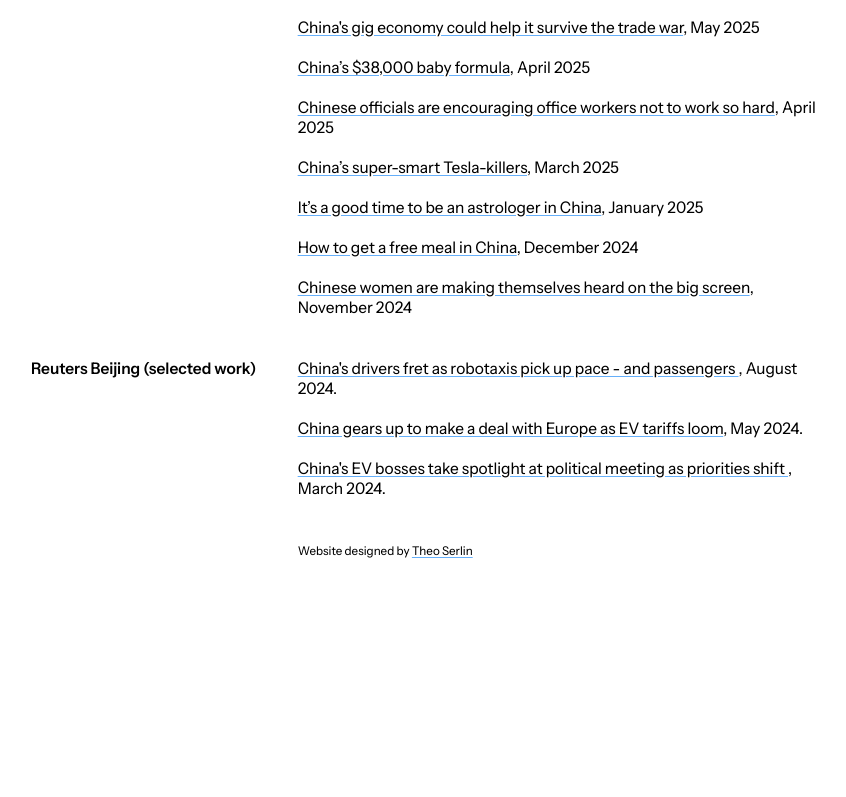
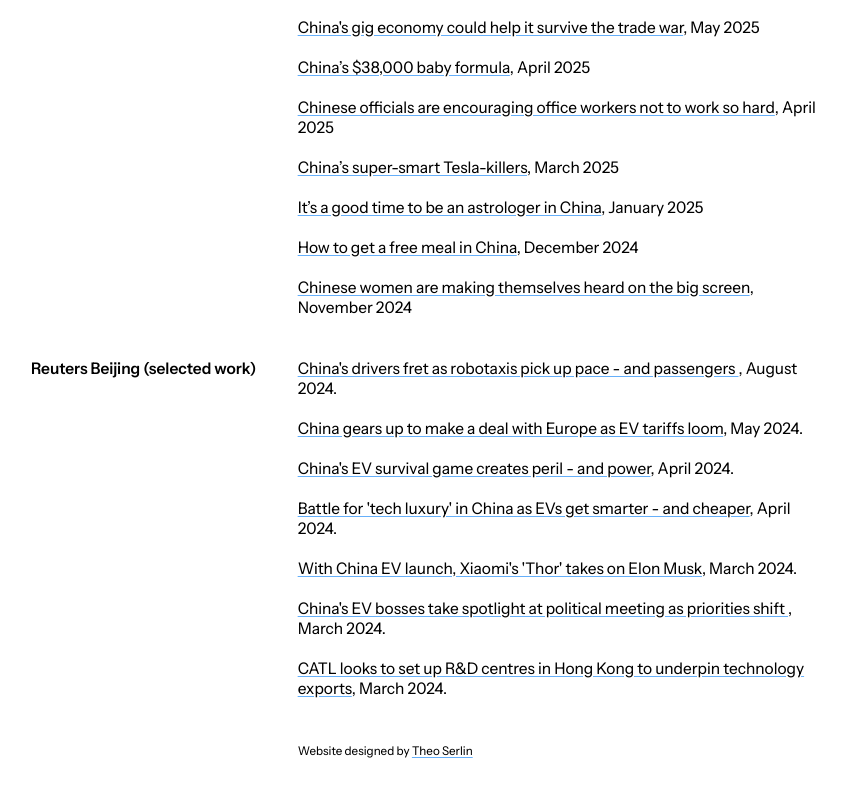
Before and after one commit to jsarahwu/jsarahwu.github.io, a plain HTML site: page index.html in a window 1280 px wide. Shown: the part 1824-2621 px from the top of the page, without its empty margins (213-1059 px from the left). Before the commit the page ends 2425 px from the top, so only its background shows below. Drawn offline with Linux system fonts and the light colour scheme.

Commit message:
Update index.html

```diff
--- a/index.html
+++ b/index.html
@@ -154,8 +154,21 @@ Before joining The Economist, Sarah covered the rise of electric vehicles in Chi
   <a href="https://www.reuters.com/business/autos-transportation/china-gears-up-make-deal-with-europe-ev-tariffs-loom-2024-05-29/">China gears up to make a deal with Europe as EV tariffs loom</a>, May 2024.
       </p>
   <p>
+  <a href="    https://www.reuters.com/world/china/chinas-ev-survival-game-creates-peril-power-2024-04-24/">China's EV survival game creates peril - and power</a>, April 2024.
+      </p>
+  <p>
+  <a href="https://www.reuters.com/technology/battle-tech-luxury-china-evs-get-smarter-cheaper-2024-04-25/">Battle for 'tech luxury' in China as EVs get smarter - and cheaper</a>, April 2024.
+      </p>
+
+      <p>
+  <a href="https://www.reuters.com/business/autos-transportation/with-china-ev-launch-xiaomis-thor-takes-elon-musk-2024-03-29/">With China EV launch, Xiaomi's 'Thor' takes on Elon Musk</a>, March 2024.
+      </p>
+  <p>
   <a href="https://www.reuters.com/business/autos-transportation/chinas-ev-bosses-take-spotlight-political-meeting-priorities-shift-2024-03-05/">China's EV bosses take spotlight at political meeting as priorities shift
 </a>, March 2024.
+      </p>
+  <p>
+  <a href="https://www.reuters.com/technology/chinese-battery-giant-catl-looks-set-up-rd-centres-hong-kong-underpin-technology-2024-03-04/">CATL looks to set up R&D centres in Hong Kong to underpin technology exports</a>, March 2024.
       </p>
 
   </td>
```
